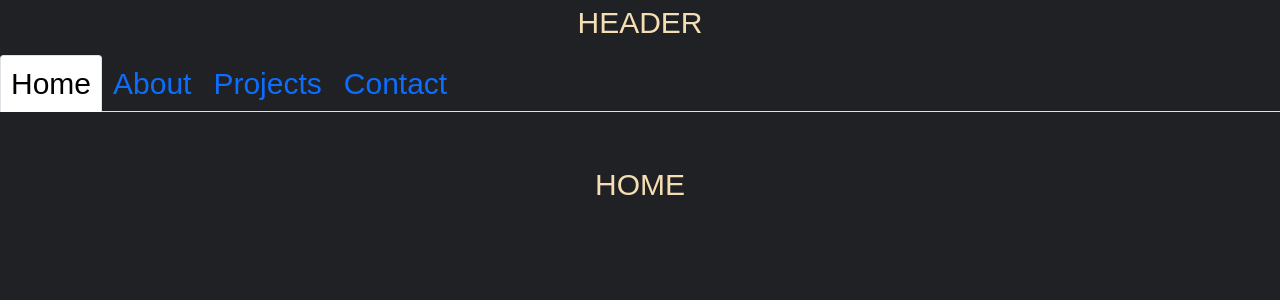
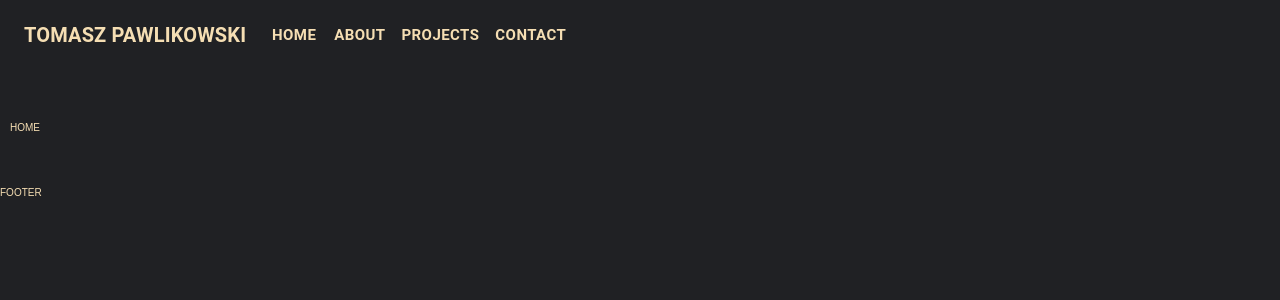
Before and after one commit to TP4458/react-portfolio, a React (Vite) app: page / in a window 1280 px wide. Shown: the top 300 px of the page. Built offline with nearby package versions, Linux system fonts and the light colour scheme.

Commit message:
reworked the navar in mui

```diff
--- a/package.json
+++ b/package.json
@@ -11,6 +11,10 @@
     "preview": "vite preview"
   },
   "dependencies": {
+    "@emotion/react": "^11.11.3",
+    "@emotion/styled": "^11.11.0",
+    "@mui/icons-material": "^5.15.10",
+    "@mui/material": "^5.15.10",
     "bootstrap": "^5.3.3",
     "react": "^18.2.0",
     "react-dom": "^18.2.0",
--- a/src/App.css
+++ b/src/App.css
@@ -1,3 +1,9 @@
+* {
+  box-sizing: border-box;
+  padding: 0;
+  margin: 0;
+}
+
 :root {
   --darkColor: rgb(32, 33, 36);
   --lightColor: wheat;
@@ -7,6 +13,8 @@
   --primeBorder: dashed 2px var(--lightColor);
   --secondBorder: solid 1px var(--lightColor);
   --borderRadius: 1rem;
+  --z-fixed: 100;
+  --header-height: 3.5rem;
 }
 
 ::selection {
@@ -25,12 +33,11 @@ html {
 }
 
 body {
+  /* margin-left: 18%;
+  margin-right: 18%; */
   box-sizing: border-box;
-  font-size: 3rem;
-  line-height: 1.5;
-  font-family: 'Nunito', 'Outfit', sans-serif;
+  font-family: sans-serif;
   background-color: var(--darkColor);
-  text-align: center;
   color: var(--lightColor);
 }
 
@@ -64,9 +71,8 @@ h3 {
   color: var(--primeColor);
 }
 
-header {
-  width: 100%;
-  margin: 0 auto;
+ul {
+  list-style: none;
 }
 
 main {
--- a/src/App.jsx
+++ b/src/App.jsx
@@ -1,15 +1,16 @@
 import './App.css';
 import { Outlet } from 'react-router-dom';
 import Nav from './components/Nav';
-import Header from './components/Header';
+import Footer from './components/Footer';
+
 function App() {
   return (
     <>
-      <Header />
       <Nav />
       <main className="mx-3">
         <Outlet />
       </main>
+      <Footer />
     </>
   );
 }
--- a/src/components/Footer.jsx
+++ b/src/components/Footer.jsx
@@ -0,0 +1,3 @@
+export default function Footer() {
+  return <p>FOOTER</p>;
+}
--- a/src/components/Nav.jsx
+++ b/src/components/Nav.jsx
@@ -1,48 +1,170 @@
-import { Link, useLocation } from 'react-router-dom';
+import React from 'react';
+import AppBar from '@mui/material/AppBar';
+import {
+  Container,
+  Button,
+  Toolbar,
+  Typography,
+  Box,
+  IconButton,
+  Link,
+  Paper,
+} from '@mui/material';
+import MenuIcon from '@mui/icons-material/Menu';
+import MenuItem from '@mui/material/MenuItem';
+import Menu from '@mui/material/Menu';
 
-function Nav() {
-  const currentPage = useLocation().pathname;
+export default function NavBar() {
+  const listItems = [
+    {
+      title: 'Home',
+      link: '/',
+    },
+    {
+      title: 'About',
+      link: '/about',
+    },
+    {
+      title: 'Projects',
+      link: '/projects',
+    },
+    {
+      title: 'Contact',
+      link: '/contact',
+    },
+  ];
+
+  const fontFamily = ['Nunito', 'Comforter', 'Roboto'].join(',');
+
+  const styles = {
+    navBar: {
+      textAlign: 'center',
+      fontFamily: fontFamily,
+      backgroundColor: 'inherit',
+      fontSize: '2rem',
+    },
+    logo: {
+      fontFamily: fontFamily,
+      backgroundColor: 'inherit',
+      fontWeight: 'bold',
+      fontSize: '2rem',
+      color: 'wheat',
+    },
+    button: {
+      fontSize: '1.50rem',
+      fontWeight: 'bold',
+      fontFamily: fontFamily,
+      color: 'wheat',
+      borderRadius: '28px',
+    },
+    link: {
+      textDecoration: 'none',
+      fontFamily: fontFamily,
+      color: 'rgb(32, 33, 36)',
+      fontWeight: 'bold',
+    },
+  };
+  const [anchorElNav, setAnchorElNav] = React.useState(null);
+  const open = Boolean(anchorElNav);
+
+  const handleOpenNavMenu = (event) => {
+    setAnchorElNav(event.currentTarget);
+  };
+
+  const handleCloseNavMenu = () => {
+    setAnchorElNav(null);
+  };
 
   return (
-    <ul className="nav nav-tabs">
-      <li className="nav-item">
-        <Link
-          to="/"
-          className={currentPage === '/' ? 'nav-link active' : 'nav-link'}
-        >
-          Home
-        </Link>
-      </li>
-      <li className="nav-item">
-        <Link
-          to="/About"
-          className={currentPage === '/About' ? 'nav-link active' : 'nav-link'}
-        >
-          About
-        </Link>
-      </li>
-      <li className="nav-item">
-        <Link
-          to="/Projects"
-          className={
-            currentPage === '/Projects' ? 'nav-link active' : 'nav-link'
-          }
-        >
-          Projects
-        </Link>
-      </li>
-      <li className="nav-item">
-        <Link
-          to="/Contact"
-          className={
-            currentPage === '/Contact' ? 'nav-link active' : 'nav-link'
-          }
-        >
-          Contact
-        </Link>
-      </li>
-    </ul>
+    <>
+      <AppBar
+        position="static"
+        style={styles.navBar}
+        elevation="0"
+        maxWidth="xl"
+      >
+        <Container maxWidth="xl">
+          <Toolbar disableGutters>
+            <Typography
+              variant="h6"
+              noWrap
+              component="div"
+              sx={{ mr: 2, display: { xs: 'none', md: 'flex' } }}
+              style={styles.logo}
+            >
+              TOMASZ PAWLIKOWSKI
+            </Typography>
+
+            <Box sx={{ flexGrow: 1, display: { xs: 'flex', md: 'none' } }}>
+              <IconButton
+                onClick={handleOpenNavMenu}
+                aria-haspopup="true"
+                color="inherit"
+              >
+                <MenuIcon />
+              </IconButton>
+              <Menu
+                id="menu-appbar"
+                anchorEl={anchorElNav}
+                anchorOrigin={{
+                  vertical: 'bottom',
+                  horizontal: 'left',
+                }}
+                keepMounted
+                transformOrigin={{
+                  vertical: 'top',
+                  horizontal: 'left',
+                }}
+                open={open}
+                onClose={handleCloseNavMenu}
+                MenuListProps={{
+                  'aria-labelledby': 'basic-button',
+                }}
+                sx={{
+                  display: { xs: 'block', sm: 'block', md: 'none' },
+                }}
+              >
+                {listItems.map((listItem, i) => (
+                  <Paper elevation={0} key={i}>
+                    <MenuItem onClick={handleCloseNavMenu}>
+                      <Typography textAlign="center">
+                        <Link href={listItem.link} style={styles.link}>
+                          {listItem.title}
+                        </Link>
+                      </Typography>
+                    </MenuItem>
+                  </Paper>
+                ))}
+              </Menu>
+            </Box>
+            <Typography
+              variant="h6"
+              noWrap
+              component="div"
+              sx={{ flexGrow: 1, display: { xs: 'flex', md: 'none' } }}
+              style={styles.button}
+            >
+              TOMASZ PAWLIKOWSKI
+            </Typography>
+            <Box
+              sx={{ flexGrow: 1, display: { xs: 'none', md: 'flex' } }}
+              style={styles.button}
+            >
+              {listItems.map((listItem, i) => (
+                <Button
+                  key={i}
+                  onClick={handleCloseNavMenu}
+                  sx={{ my: 2, color: 'white', display: 'block' }}
+                  href={listItem.link}
+                  style={styles.button}
+                >
+                  {listItem.title}
+                </Button>
+              ))}
+            </Box>
+          </Toolbar>
+        </Container>
+      </AppBar>
+    </>
   );
 }
-
-export default Nav;
```
Also changed, not shown: src/data/projects.js (added), src/data/skills.js (added), 1 other file (tests, documents, lock files or other folders).
